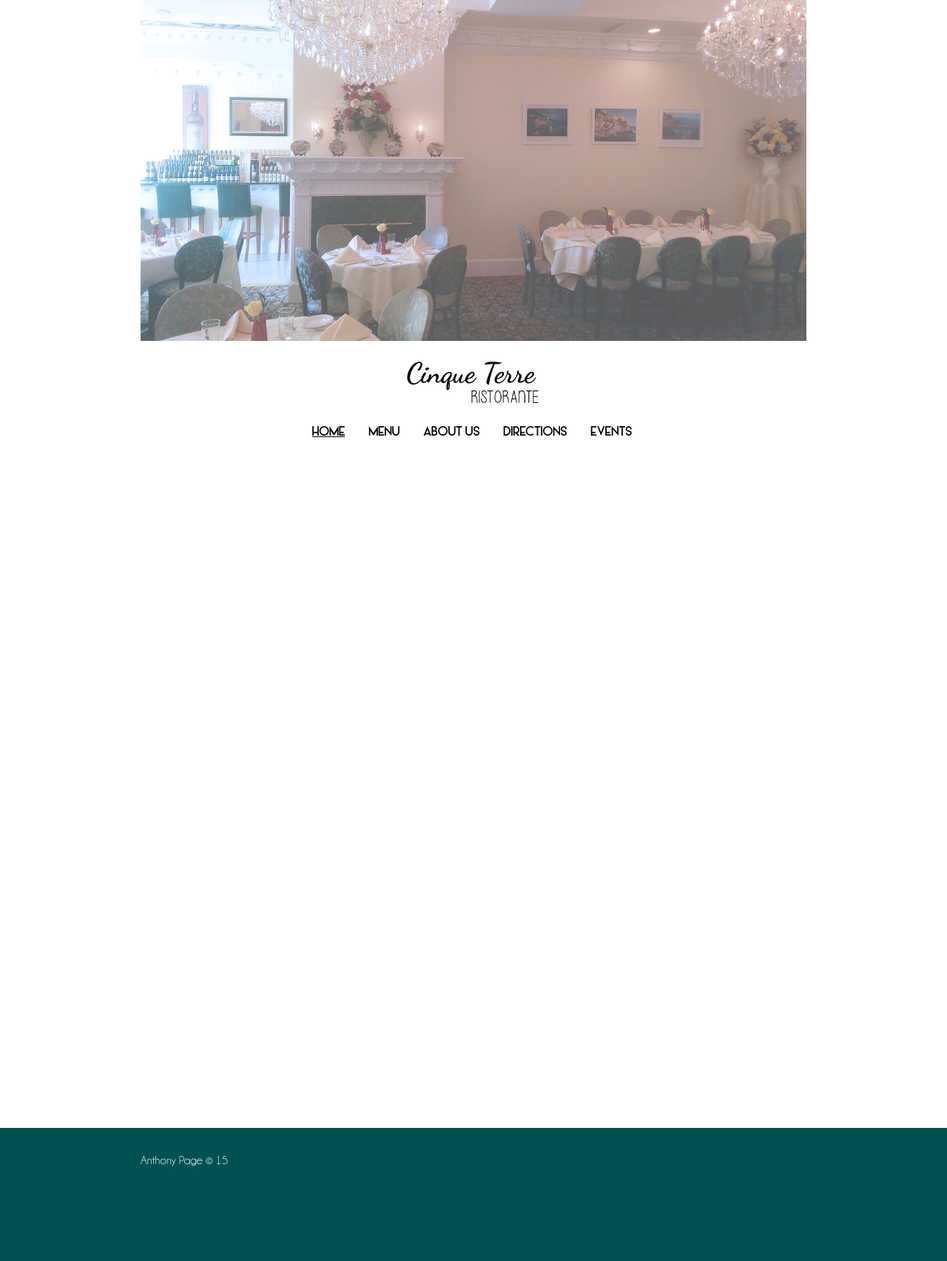
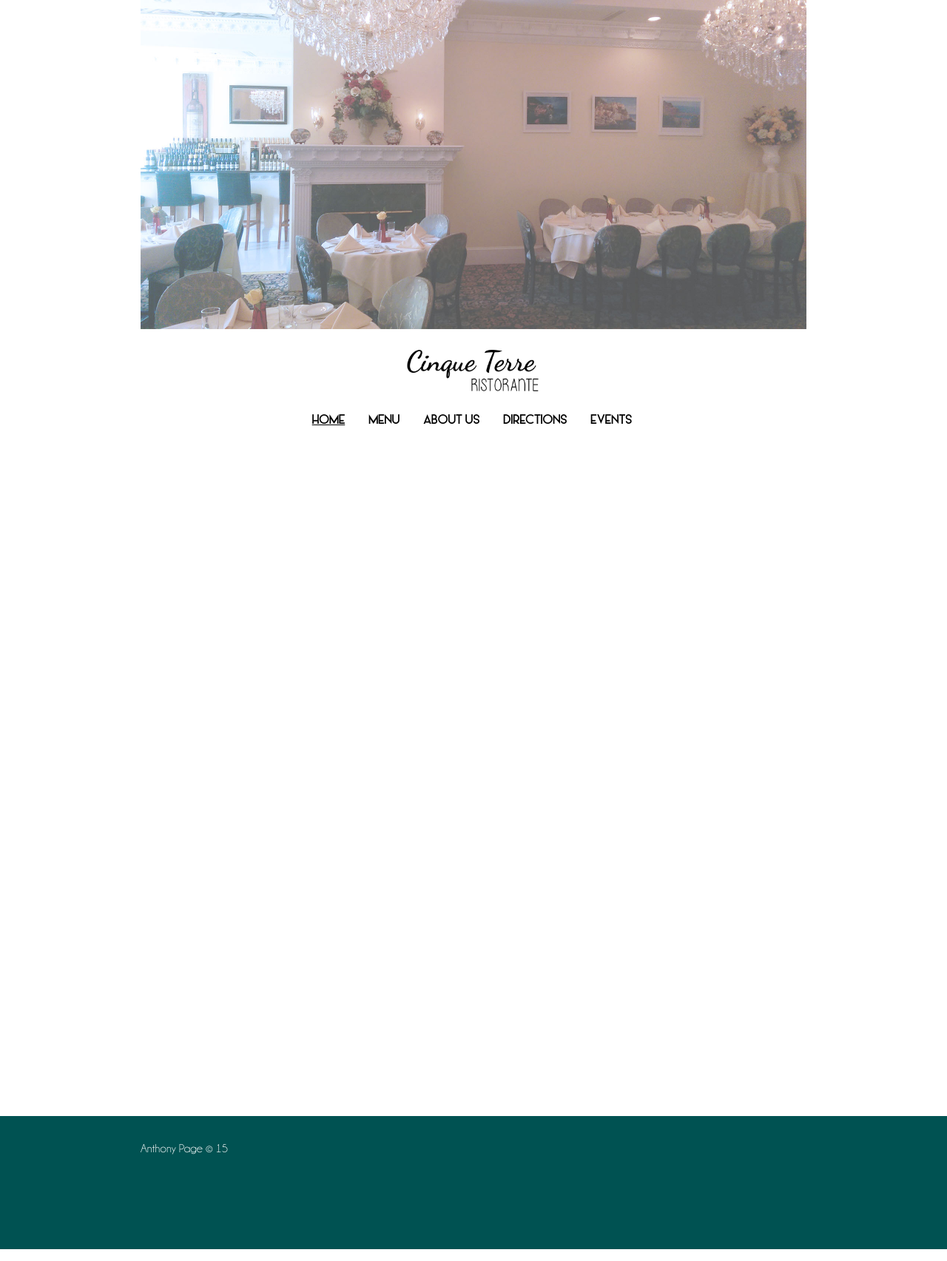
Before and after one commit to cinqueterreli/cinqueterre.github.io, a Jekyll site: the page built from 00index.html, in a window 1280 px wide. Shown: the whole page at 74% size. Built offline with Jekyll 4.4.1, drawn with Linux system fonts in a browser that asks for light colours.

Commit message:
Update main.css

```diff
--- a/css/main.css
+++ b/css/main.css
@@ -118,7 +118,7 @@ a:hover {
 
 .header-image {
 	max-width:100%;
-	margin: -4em auto 1em auto;
+	margin: -5em auto 1em auto;
 	float: left;
 }
 
```
